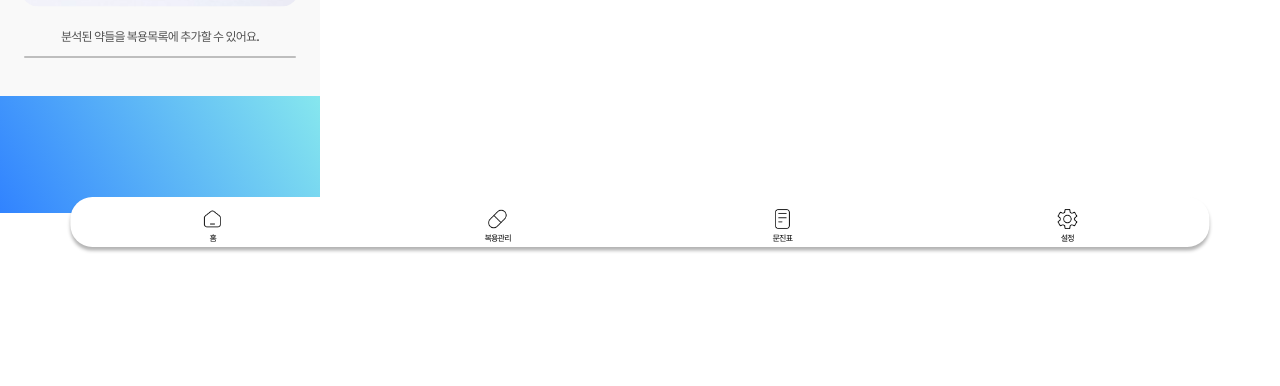
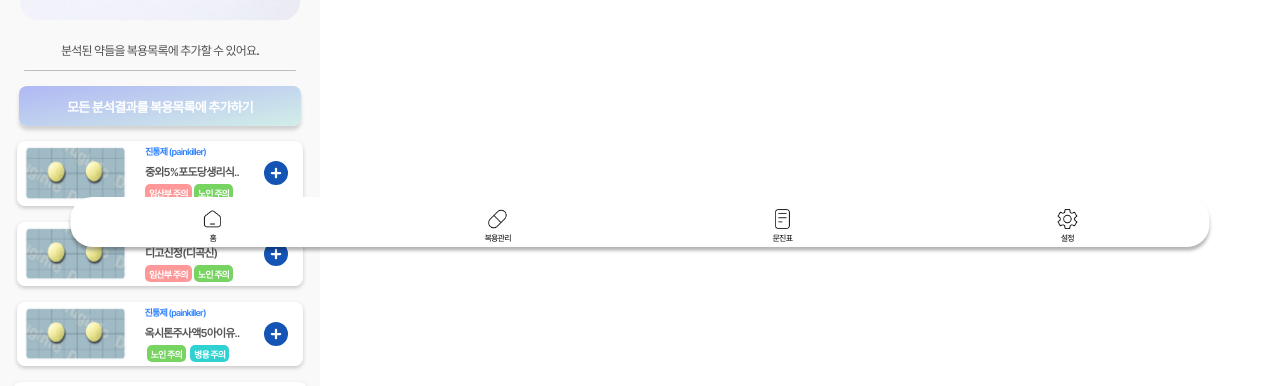
Before and after one commit to MedicineMadeByMother-Mayak/ChukChuk-yaksa, a Vue app in the folder frontend/chuckchuck_front/: page /pillpic in a window 1280 px wide. Shown: the part 528-914 px from the top of the page. Before the commit the page ends 800 px from the top, so only its background shows below. Built offline with nearby package versions, Linux system fonts and the light colour scheme; no server answers; sample sign-in values are in the browser's storage.

Commit message:
#71 - feat: 사진으로 약찾기(3) 완성

```diff
--- a/frontend/chuckchuck_front/src/common/Footer.vue
+++ b/frontend/chuckchuck_front/src/common/Footer.vue
@@ -0,0 +1,14 @@
+<template>
+  <div class="footer"></div>
+</template>
+
+<script setup></script>
+
+<style scoped>
+.footer {
+  margin-top: 30px;
+  background: linear-gradient(60deg, #3183ff 0%, #86e7ee 100%);
+  margin-bottom: 10px;
+  height: 100px;
+}
+</style>
--- a/frontend/chuckchuck_front/src/views/pill_pic/PIllPicView.vue
+++ b/frontend/chuckchuck_front/src/views/pill_pic/PIllPicView.vue
@@ -1,4 +1,5 @@
 <template>
+  <section>
     <div class="base-backgound-color">
       <Wave title="사진으로 약찾기" height="10px" Link="usermedicalinfo" />
 
@@ -13,25 +14,19 @@
         <Result v-if="currentStep === 3" class="bottom-componenet" />
       </div>
     </div>
-  <div
-    style="
-      position: relative;
-      text-align: center;
-      background: linear-gradient(60deg, #3183ff 0%, #86e7ee 100%);
-      color: black;
-      margin-bottom: 10px;
-      height: 117px;
-    "
-  ></div>
+  </section>
+  <Footer></Footer>
 </template>
 
 <script setup>
 import Wave from "@/common/Wave.vue";
+import Footer from "@/common/Footer.vue";
 import Text from "@/views/pill_pic/components/Text.vue";
 import Timeline from "@/views/pill_pic/components/Timeline.vue";
 import SelectPic from "@/views/pill_pic/components/SelectPic.vue";
 import Loading from "@/views/pill_pic/components/Loading.vue";
 import Result from "@/views/pill_pic/components/Result.vue";
+
 import { ref, watch } from "vue";
 import { useRouter } from "vue-router";
 import { pillPicStore } from "@/stores/pillPic";
@@ -52,7 +47,6 @@ watch(
 <style scoped>
 .container {
   background-color: #f9f9f9;
-  height: 445px;
   display: flex;
   flex-direction: column;
   /* gap: 10px; */
--- a/frontend/chuckchuck_front/src/views/pill_pic/components/Result.vue
+++ b/frontend/chuckchuck_front/src/views/pill_pic/components/Result.vue
@@ -5,11 +5,131 @@
       <p>분석된 약들을 복용목록에 추가할 수 있어요.</p>
       <div class="line"></div>
     </section>
-    <section></section>
+    <section class="under">
+      <button>모든 분석결과를 복용목록에 추가하기</button>
+      <div class="pill-box">
+        <PillInfoPlus
+          v-for="pillData in dumydata.pills"
+          :key="pillData.pillId"
+          :pillId="pillData.pillId"
+          :pillName="pillData.pillName"
+          :imageUrl="pillData.imageUrl"
+          :type="pillData.type"
+          :warningPregnant="pillData.warningPregnant"
+          :warningUseDate="pillData.warningUseDate"
+          :warningElders="pillData.warningElders"
+          :warningTogether="pillData.warningTogether"
+        />
+      </div>
+    </section>
   </div>
 </template>
-<script setup></script>
+<script setup>
+import PillInfoPlus from "@/common/PillInfoPlus.vue";
+import { ref } from "vue";
+const dumydata = ref({
+  count: 5,
+  pills: [
+    {
+      pillId: 1,
+      pillName: "중외5%포도당생리식염액(수출명:5%DextroseinnormalsalineInj.)",
+      imageUrl: "../../assests/img/tempPill.png",
+      type: "진통제 (painkiller)",
+      warningPregnant: true,
+      warningUseDate: true,
+      warningElders: true,
+      warningTogether: true,
+    },
+    {
+      pillId: 2,
+      pillName: "디고신정(디곡신)",
+      imageUrl: "../../assests/img/tempPill.png",
+      type: "진통제 (painkiller)",
+      warningPregnant: true,
+      warningUseDate: false,
+      warningElders: true,
+      warningTogether: false,
+    },
+    {
+      pillId: 3,
+      pillName: "옥시톤주사액5아이유(옥시토신)",
+      imageUrl: "../../assests/img/tempPill.png",
+      type: "진통제 (painkiller)",
+      warningPregnant: false,
+      warningUseDate: false,
+      warningElders: true,
+      warningTogether: true,
+    },
+    {
+      pillId: 4,
+      pillName: "아주디곡신주사액",
+      imageUrl: "../../assests/img/tempPill.png",
+      type: "진통제 (painkiller)",
+      warningPregnant: false,
+      warningUseDate: true,
+      warningElders: true,
+      warningTogether: false,
+    },
+    {
+      pillId: 5,
+      pillName: "삐콤정",
+      imageUrl: "../../assests/img/tempPill.png",
+      type: "진통제 (painkiller)",
+      warningPregnant: true,
+      warningUseDate: true,
+      warningElders: true,
+      warningTogether: false,
+    },
+    {
+      pillId: 2,
+      pillName: "디고신정(디곡신)",
+      imageUrl: "../../assests/img/tempPill.png",
+      type: "진통제 (painkiller)",
+      warningPregnant: true,
+      warningUseDate: false,
+      warningElders: true,
+      warningTogether: false,
+    },
+    {
+      pillId: 3,
+      pillName: "옥시톤주사액5아이유(옥시토신)",
+      imageUrl: "../../assests/img/tempPill.png",
+      type: "진통제 (painkiller)",
+      warningPregnant: false,
+      warningUseDate: false,
+      warningElders: true,
+      warningTogether: true,
+    },
+    {
+      pillId: 4,
+      pillName: "아주디곡신주사액",
+      imageUrl: "../../assests/img/tempPill.png",
+      type: "진통제 (painkiller)",
+      warningPregnant: false,
+      warningUseDate: true,
+      warningElders: true,
+      warningTogether: false,
+    },
+    {
+      pillId: 5,
+      pillName: "삐콤정",
+      imageUrl: "../../assests/img/tempPill.png",
+      type: "진통제 (painkiller)",
+      warningPregnant: true,
+      warningUseDate: true,
+      warningElders: true,
+      warningTogether: false,
+    },
+  ],
+});
+</script>
 <style scoped>
+.pill-box {
+  display: flex;
+  flex-direction: column;
+  align-items: center;
+  gap: 2vh;
+}
 p {
   color: #535353;
 }
@@ -38,4 +158,26 @@ img {
   border-radius: 10px;
   background-color: #bebebe;
 }
+
+button {
+  margin: 10px 0px 0px 0px;
+  padding: 0px;
+  border: none;
+  border-radius: 0px;
+  background: linear-gradient(170deg, rgb(176, 184, 244) 0%, #d2eee8 100%);
+  color: #ffffff;
+  font-size: small;
+  font-weight: bold;
+  width: 96%;
+  height: 40px;
+  border-radius: 8px;
+  box-shadow: 0 0.3em 0.3em rgba(119, 119, 119, 0.3);
+}
+
+.under {
+  display: flex;
+  flex-direction: column;
+  align-items: center;
+  gap: 15px;
+}
 </style>
```
Lines whose indentation alone changed are shown as unchanged.
